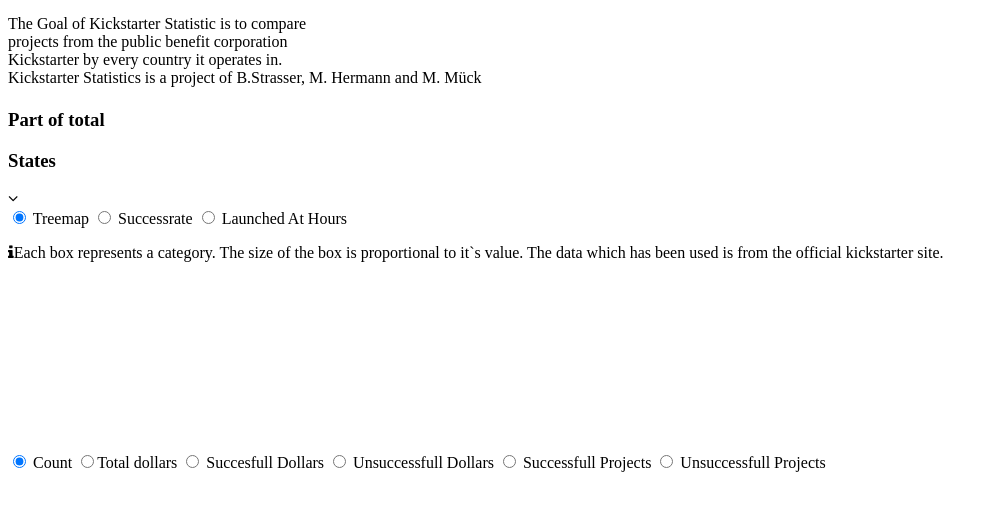
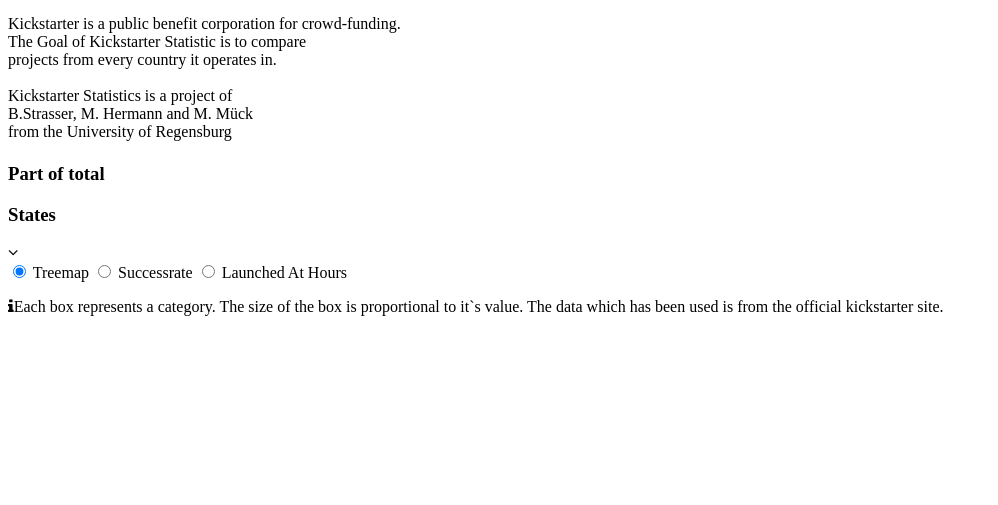
Before and after one commit to matthias-herrmann/kickstarter-statistics, a website: page src/index.html in a window 1280 px wide. Shown: the part 44-549 px from the top of the page, without its empty margins (0-998 px from the left). Drawn offline with nearby package versions, Linux system fonts and the light colour scheme.

Commit message:
minor changes to header, changes to info paragraph.

```diff
--- a/src/index.html
+++ b/src/index.html
@@ -13,11 +13,13 @@
 <div class="header" id="headerDiv">
     <h3 class = "htitle">Kickstarter Statistics &emsp; <i class="fas fa-info-circle" id="show_info"></i></h3>
     <p class="hidden" id="infoParagraph">
+        Kickstarter is a public benefit corporation for crowd-funding.<br>
         The Goal of Kickstarter Statistic is to compare <br>
-        projects from the public benefit corporation<br>
-        Kickstarter by every country it operates in. <br>
-
-        Kickstarter Statistics is a project of B.Strasser, M. Hermann and M. Mück
+        projects from every country it operates in. <br>
+        <br>
+        Kickstarter Statistics is a project of <br>
+        B.Strasser, M. Hermann and M. Mück<br>
+        from the University of Regensburg<br>
     </p>
 </div>
 <div id="map" class="map">
--- a/src/styles/stylesheet.scss
+++ b/src/styles/stylesheet.scss
@@ -11,17 +11,19 @@
   align-content: center;
   top:0px;
   left:0px;
-  width:$hwidth;
+  width: $hwidth;
   margin-left: (100%-$hwidth)/2;
   color:#CCC;
   background:#004477;
   padding:20px;
   z-index: 7;
-  padding-top: 0px;
-  padding-bottom: 5px;
+  padding-top: 3px;
+  padding-bottom: 3px;
   border-radius: 0px 0px 15px 15px;
-  -webkit-transition: height 2s;
-  transition: height linear 3s;
+  -webkit-transition: height 2s ease;
+  -moz-transition: height 2s ease;
+  -o-transition:  height 2s ease;
+  transition: height 2s ease;
 }
 
 .htitle{
```
Also changed, not shown: src/popupMain.js (+0 -12 lines).
